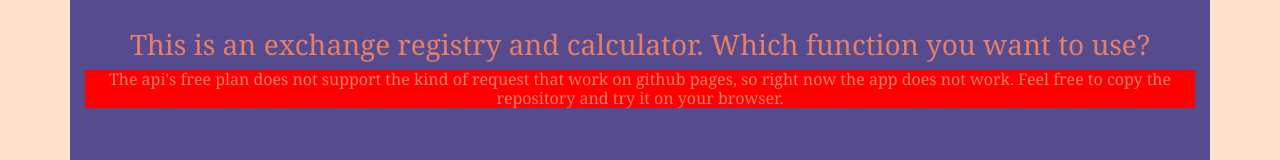
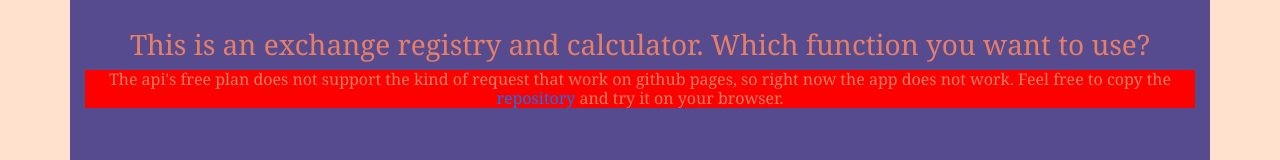
Before and after one commit to agustingalaxie/agustingaleazzi, a website: page exchange/index.html in a window 1280 px wide. Shown: the part 380-540 px from the top of the page. Drawn offline with nearby package versions, Linux system fonts and the light colour scheme.

Commit message:
link to the repository

```diff
--- a/exchange/index.html
+++ b/exchange/index.html
@@ -25,7 +25,9 @@
             <div class="col">
                 <h3>This is an exchange registry and calculator. Which function you want to use?</h3>
                 <h6>The api's free plan does not support the kind of request that work on github pages,
-                    so right now the app does not work. Feel free to copy the repository and try it on your browser.
+                    so right now the app does not work. Feel free to copy the
+                    <a href="https://github.com/agustingalaxie/agustingaleazzi/tree/main/exchange" target="_blank">repository</a>
+                    and try it on your browser.
                 </h6>
             </div>
         </div>
```
